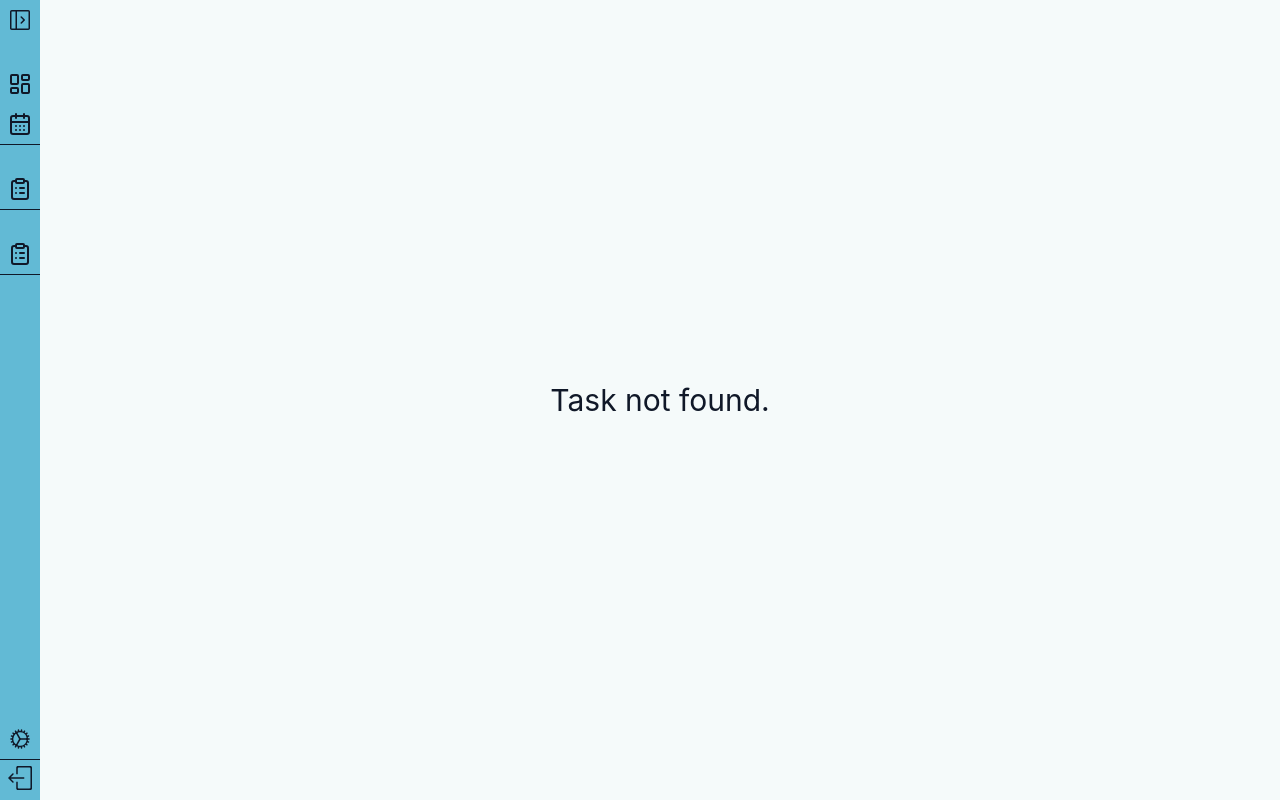
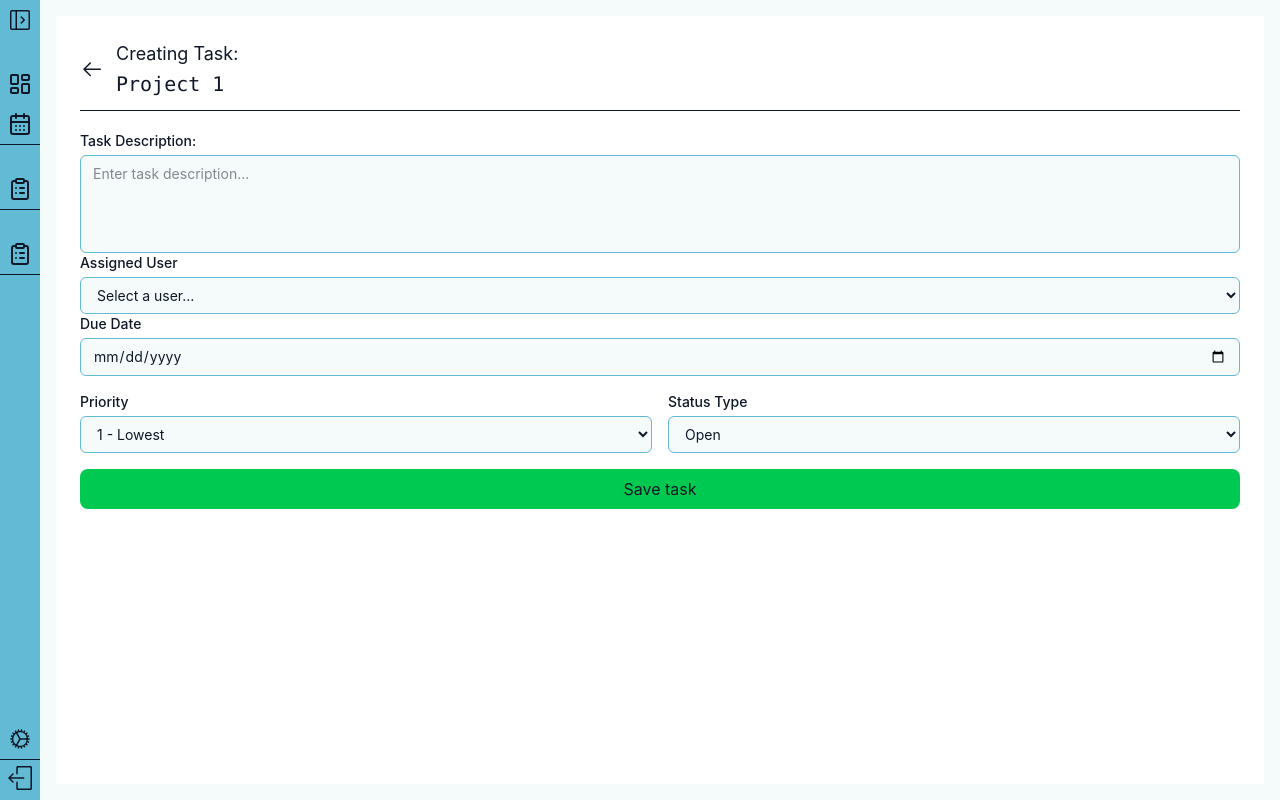
Before and after one commit to alekssvelvelis/gira-fe, a React (Vite) app: page /organization/1/project/1/tasks/create in a window 1280 px wide. Before the commit this address had no page. Built offline with nearby package versions, Linux system fonts and the light colour scheme; sample sign-in values are in the browser's storage.

Commit message:
feat/ task create view

```diff
--- a/src/app/App.tsx
+++ b/src/app/App.tsx
@@ -8,17 +8,21 @@ import { Calendar } from '@/views/main/Calendar';
 
 import { TaskView } from '@/views/tasks/TaskView';
 import { TaskEditView } from '@/views/tasks/TaskEditView';
+import { TaskCreateView } from '@/views/tasks/TaskCreateView';
+
 import { MemberView } from '@/views/management/MembersView';
+import { SingleMemberView } from '@/views/user/SingleMemberView';
+import { UserEditView } from '@/views/user/UserEditView';
+
 import { OrganizationsView } from '@/views/management/organization/OrganizationsView';
 import { SingleOrganizationView } from '@/views/management/organization/SingleOrganizationView';
 import { SingleOrganizationEditView } from '@/views/management/organization/OrganizationEditView';
 import { SingleOrganizationCreateView } from '@/views/management/organization/OrganizationCreateView';
+
 import { ProjectsView } from '@/views/management/projects/ProjectsView';
 import { ProjectCreateView } from '@/views/management/projects/ProjectCreateView';
 import { ProjectEditView } from '@/views/management/projects/ProjectEditView';
 import { SingleProjectView } from '@/views/management/projects/SingleProjectView';
-import { SingleMemberView } from '@/views/user/SingleMemberView';
-import { UserEditView } from '@/views/user/UserEditView';
 
 import ProtectedRoute from '@/components/authentication/ProtectedRoute';
 import { SidebarLayout } from '@/components/layouts/SidebarLayout';
@@ -56,7 +60,8 @@ export default function App() {
 
             <Route path="/organization/:orgId/project/:projId/tasks/:taskId" element={<TaskView />} />
             <Route path="/organization/:orgId/project/:projId/tasks/:taskId/edit" element={<TaskEditView />} />
-          </Route>
+            <Route path="/organization/:orgId/project/:projId/tasks/create" element={<TaskCreateView />} />
+           </Route>
         </Routes>
       </BrowserRouter>
     </AuthProvider>
--- /dev/null
+++ b/src/views/tasks/TaskCreateView.tsx
@@ -0,0 +1,168 @@
+import { useState } from 'react';
+import { useNavigate } from "react-router-dom";
+import { useParams } from "react-router-dom";
+import { TASKS, USERS, PROJECTS, STATUS_OPTIONS, PRIORITIES} from "@/constants/dummy-data";
+import { GoArrowLeft } from "react-icons/go";
+import { FormField } from '@/components/input/FormField';
+
+interface TaskCreateErrors {
+    DescriptionError: string,
+    AssignedUserError: string,
+    DueDateError: string,
+    PriorityError: string,
+    StatusTypeError: string,
+};
+
+export const TaskCreateView = () => {
+    const navigate = useNavigate();
+    const { orgId, projId } = useParams();
+
+    const [taskDescription, setTaskDescription] = useState<string>('');
+    const [assignedUser, setAssignedUser] = useState<string>('');
+    const [dueDate, setDueDate] = useState<Date | null>(null);
+    const [priority, setPriority] = useState<number>(1);
+    const [statusType, setStatusType] = useState<string>('');
+
+    const orgUsers = Object.values(USERS).filter(user => user.org_id === orgId);
+
+    const [errors, setErrors] = useState<TaskCreateErrors>({
+            DescriptionError: '',
+            AssignedUserError: '',
+            DueDateError: '',
+            PriorityError: '',
+            StatusTypeError: '',
+    });
+
+    const handleSubmit = async(e: React.FormEvent<HTMLFormElement>) => {
+        e.preventDefault();
+        const newErrors: TaskCreateErrors = {
+            DescriptionError: '',
+            AssignedUserError: '',
+            DueDateError: '',
+            PriorityError: '',
+            StatusTypeError: '',
+        };
+
+        if (!taskDescription || taskDescription.trim() == '') {
+            newErrors.DescriptionError = 'Task description is required';
+        }
+
+        if (!assignedUser) {
+            newErrors.AssignedUserError = 'Assigned user is required';
+        }
+
+        if (!dueDate) {
+            newErrors.DueDateError = 'Due date is required';
+        } else if (dueDate < new Date()){
+            newErrors.DueDateError = 'Due date cannot be in the past';
+        }
+
+        if (!priority) {
+            newErrors.PriorityError = 'Task priority cannot be null';
+        } else if (priority < 1 || priority > 5){
+            newErrors.PriorityError = 'Task priority is not in interval [1...5]'
+        }
+
+        if (!statusType) {
+            newErrors.StatusTypeError = 'Task status is required'
+        }
+
+        setErrors(newErrors);
+        if (newErrors.DescriptionError ||
+            newErrors.AssignedUserError ||
+            newErrors.DueDateError ||
+            newErrors.PriorityError ||
+            newErrors.StatusTypeError
+        ) return;
+        console.log('got to end');
+    }
+
+    return (
+        <div className='relative min-h-full max-h-full overflow-y-scroll bg-darkened-surface p-4 md:p-6'>
+            <div className='flex items-center justify-between pb-3 border-b border-border mb-5'>
+                <div className='flex items-center gap-3'>
+                    <button
+                        onClick={() => navigate(-1)}
+                        className='flex items-center justify-center'
+                        aria-label='Go back'
+                    >
+                        <GoArrowLeft className='h-6 w-6 flex-shrink-0 transition-all duration-300 hover:scale-110 hover:cursor-pointer' />
+                    </button>
+                    <div>
+                        <p className='text-lg  mb-0.5'>Creating Task:</p>
+                        <p className='text-xl font-medium font-mono'>Project {projId}</p>
+                    </div>
+                </div>
+            </div>
+                <form id='task-edit-form' className='flex flex-col w-full gap-4' onSubmit={(handleSubmit)}>
+                    <div id='task-edit-description' className='flex flex-col'>
+                        <FormField
+                            name='task-edit-description-input'
+                            label='Task Description:'
+                            value={taskDescription}
+                            onChange={setTaskDescription}
+                            config={{type: 'textarea', rows: 4}}
+                            placeholder='Enter task description...'
+                            error={errors.DescriptionError}
+                        />
+
+                        <FormField
+                            name="assignedUser"
+                            label="Assigned User"
+                            value={assignedUser}
+                            onChange={setAssignedUser}
+                            config={{ type: 'select', options: orgUsers.map(u => ({
+                                label: u.nickname ? `${u.nickname} (${u.email})` : u.email,
+                                value: u.user_id
+                            })) }}
+                            placeholder="Select a user…"
+                            error={errors.AssignedUserError}
+                        />
+
+                        <FormField
+                            name="task-due-date-input"
+                            label="Due Date"
+                            value={dueDate}
+                            onChange={setDueDate}
+                            config={{type: 'date'}}
+                        />
+                    </div>
+
+                    <div className="flex flex-col md:flex-row gap-4">
+                        <FormField
+                            name="task-priority-input"
+                            label="Priority"
+                            value={priority}
+                            onChange={setPriority}
+                            config={{ type: 'select', options: PRIORITIES.map(p => ({
+                                label: p.label,
+                                value: p.value
+                            })) }}
+                            placeholder="Select a user…"
+                            error={errors.PriorityError}
+                            specialStyling={true}
+                        />
+
+                        <FormField
+                            name='task-status-type-input'
+                            label='Status Type'
+                            value={statusType}
+                            onChange={setStatusType}
+                            config={{ type: 'select', options: STATUS_OPTIONS.map(status => ({
+                                label: status.label,
+                                value: status.value
+                            })) }}
+                            specialStyling={true}
+                        />
+                    </div>
+                        <button
+                            type='submit' id='edit-task-form-submit'
+                            className='flex justify-center text-center gap-1.5 bg-green-500 p-2 rounded-lg items-center duration-300 transition-all hover:cursor-pointer hover:bg-green-600'
+                        >
+                            Save task
+                        </button>
+                </form>
+
+        </div>
+    );
+}
```
